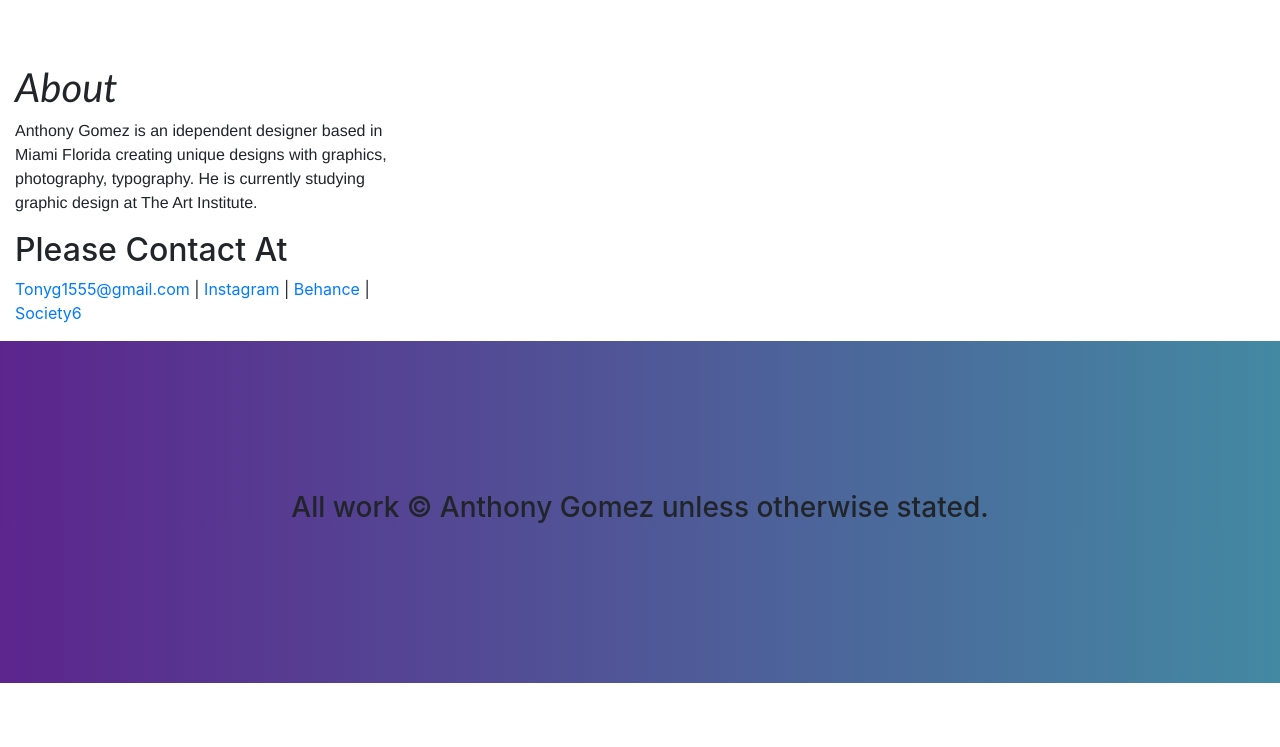
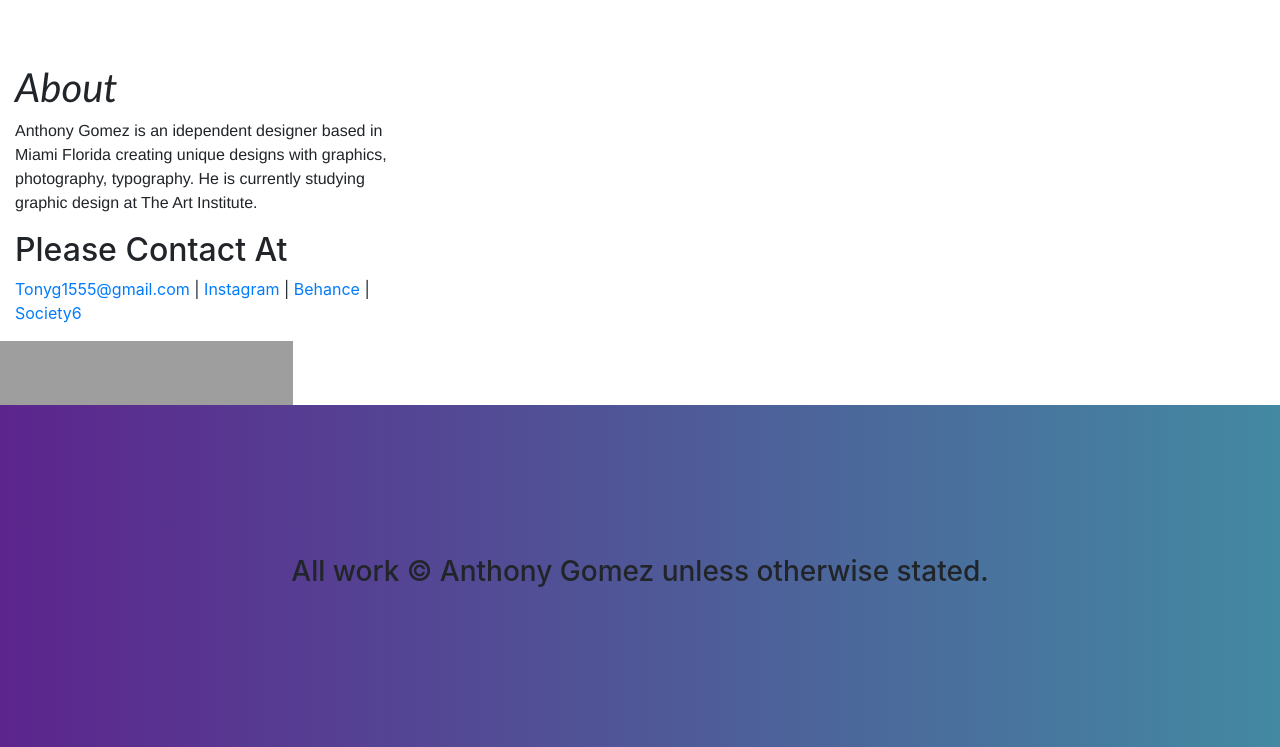
Before and after one commit to Anthonygomz/Anthonygomz.github.io, a plain HTML site: page index.html in a window 1280 px wide. Shown: the part 1253-2000 px from the top of the page. Before the commit the page ends 1936 px from the top, so only its background shows below. Drawn offline with nearby package versions, Linux system fonts and the light colour scheme; grey boxes are pictures that could not be loaded; files whose address does not match are found by name.

Commit message:
Create index.html

```diff
--- a/index.html
+++ b/index.html
@@ -242,6 +242,12 @@ background: linear-gradient(to left, #4389A2, #5C258D); /* W3C, IE 10+/ Edge, Fi
   </a
 </section>
 
+	  <section>
+	  <a href="http://www.w3.org/html/logo/">
+<img src="https://www.w3.org/html/logo/badge/html5-badge-h-css3-device-graphics-multimedia-performance-semantics.png" width="293" height="64" alt="HTML5 Powered with CSS3 / Styling, Device Access, Graphics, 3D &amp; Effects, Multimedia, Performance &amp; Integration, and Semantics" title="HTML5 Powered with CSS3 / Styling, Device Access, Graphics, 3D &amp; Effects, Multimedia, Performance &amp; Integration, and Semantics">
+</a>
+	  </section>
+
 
 <footer class="col-lg-12">
   <h3>All work © Anthony Gomez unless otherwise stated.</h3>
```
